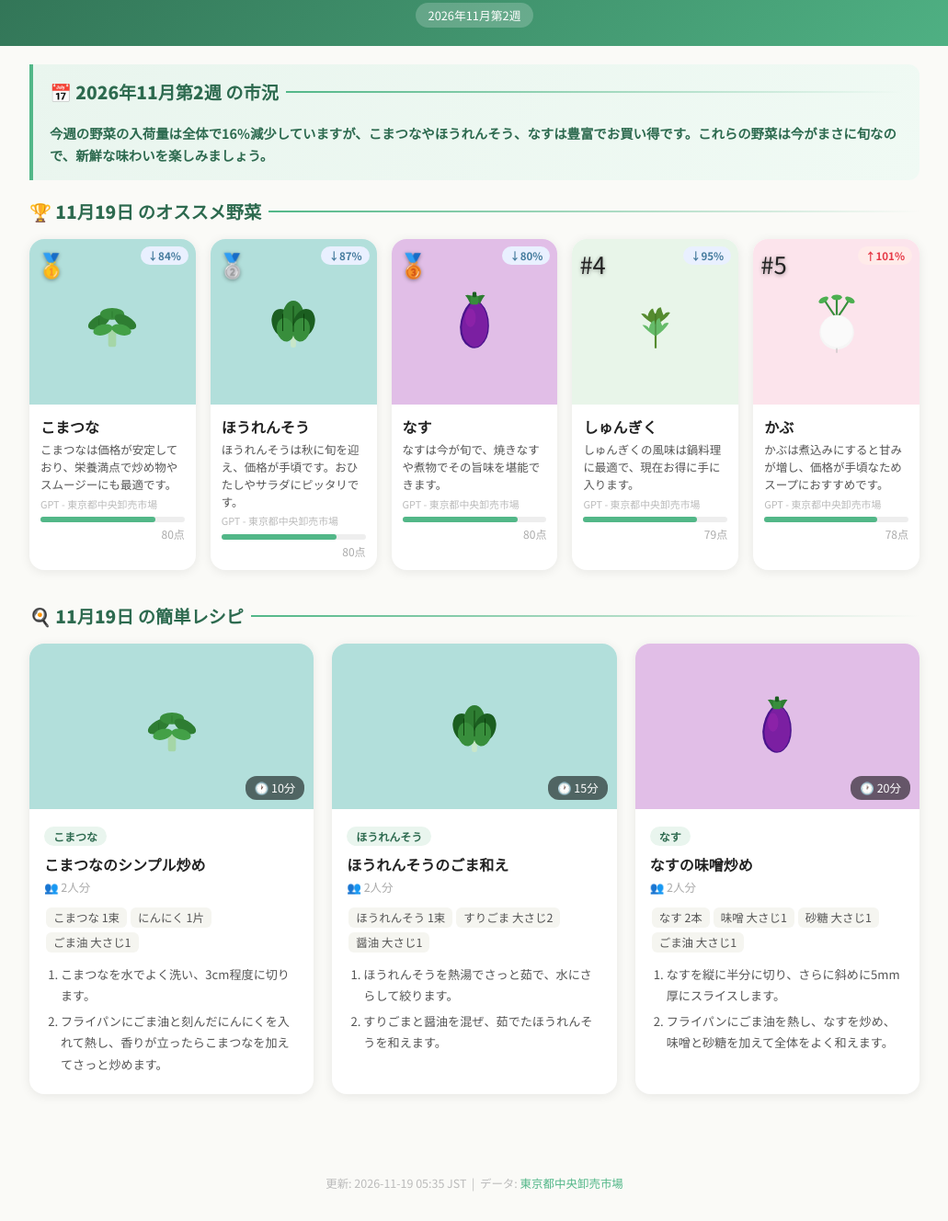
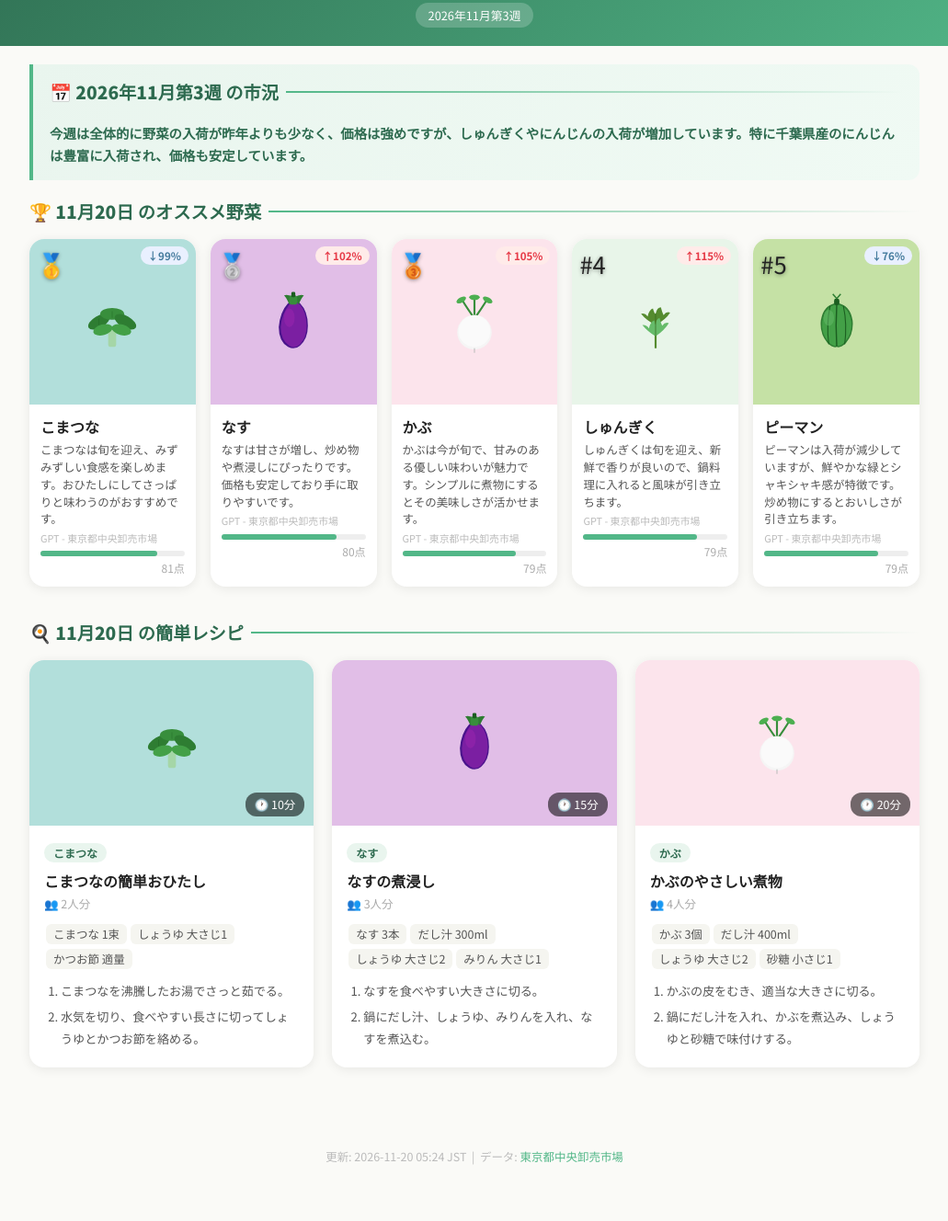
Before and after one commit to flashingwind/yasai-recipe, a plain HTML site: page docs/index.html in a window 1280 px wide. Shown: the part 95-1423 px from the top of the page at 92% size, without its empty margins (124-1155 px from the left). After the commit the page ends 1394 px from the top, so only its background shows below. Drawn offline with Linux system fonts and the light colour scheme.

Commit message:
chore: 市況データ更新 2026-11-20

```diff
--- a/docs/index.html
+++ b/docs/index.html
@@ -107,89 +107,89 @@
 <header>
   <div class="header-logo">🥬 やさいのき</div>
   <div class="header-sub">東京中央卸売市場の市況から、きょう買うべき野菜をお届け</div>
-  <div class="week-pill">2026年11月第2週</div>
+  <div class="week-pill">2026年11月第3週</div>
 </header>
 
 <div class="container">
 
   <div class="section">
-    <div class="comment-box"><p class="comment-week">📅 2026年11月第2週 の市況</p><p class="comment-ai">今週の野菜の入荷量は全体で16%減少していますが、こまつなやほうれんそう、なすは豊富でお買い得です。これらの野菜は今がまさに旬なので、新鮮な味わいを楽しみましょう。</p></div>
-    <div class="section-title">🏆 11月19日 のオススメ野菜</div>
+    <div class="comment-box"><p class="comment-week">📅 2026年11月第3週 の市況</p><p class="comment-ai">今週は全体的に野菜の入荷が昨年よりも少なく、価格は強めですが、しゅんぎくやにんじんの入荷が増加しています。特に千葉県産のにんじんは豊富に入荷され、価格も安定しています。</p></div>
+    <div class="section-title">🏆 11月20日 のオススメ野菜</div>
     <div class="rank-grid" style="grid-template-columns:repeat(5,1fr)">
     <div class="rank-card">
       <div class="rank-img-wrap" style="background:#b2dfdb">
         <img class="veggie-emoji" src="img/komatsuna.svg" alt="こまつな" onerror="this.src='img/fallback.png'">
         <span class="rank-medal">🥇</span>
-        <span class="badge badge-down">↓84%</span>
+        <span class="badge badge-down">↓99%</span>
       </div>
       <div class="rank-body">
         <div class="rank-name">こまつな</div>
 
-        <div class="card-comment">こまつなは価格が安定しており、栄養満点で炒め物やスムージーにも最適です。<span class="comment-src">GPT - 東京都中央卸売市場</span></div>
+        <div class="card-comment">こまつなは旬を迎え、みずみずしい食感を楽しめます。おひたしにしてさっぱりと味わうのがおすすめです。<span class="comment-src">GPT - 東京都中央卸売市場</span></div>
+        <div class="score-bar"><div class="score-fill" style="width:81%;background:#52b788"></div></div>
+        <div class="rank-score-label">81点</div>
+      </div>
+    </div>
+    <div class="rank-card">
+      <div class="rank-img-wrap" style="background:#e1bee7">
+        <img class="veggie-emoji" src="img/eggplant.svg" alt="なす" onerror="this.src='img/fallback.png'">
+        <span class="rank-medal">🥈</span>
+        <span class="badge badge-up">↑102%</span>
+      </div>
+      <div class="rank-body">
+        <div class="rank-name">なす</div>
+
+        <div class="card-comment">なすは甘さが増し、炒め物や煮浸しにぴったりです。価格も安定しており手に取りやすいです。<span class="comment-src">GPT - 東京都中央卸売市場</span></div>
         <div class="score-bar"><div class="score-fill" style="width:80%;background:#52b788"></div></div>
         <div class="rank-score-label">80点</div>
       </div>
     </div>
     <div class="rank-card">
-      <div class="rank-img-wrap" style="background:#b2dfdb">
-        <img class="veggie-emoji" src="img/spinach.svg" alt="ほうれんそう" onerror="this.src='img/fallback.png'">
-        <span class="rank-medal">🥈</span>
-        <span class="badge badge-down">↓87%</span>
+      <div class="rank-img-wrap" style="background:#fce4ec">
+        <img class="veggie-emoji" src="img/kabu.svg" alt="かぶ" onerror="this.src='img/fallback.png'">
+        <span class="rank-medal">🥉</span>
+        <span class="badge badge-up">↑105%</span>
       </div>
       <div class="rank-body">
-        <div class="rank-name">ほうれんそう</div>
+        <div class="rank-name">かぶ</div>
 
-        <div class="card-comment">ほうれんそうは秋に旬を迎え、価格が手頃です。おひたしやサラダにピッタリです。<span class="comment-src">GPT - 東京都中央卸売市場</span></div>
-        <div class="score-bar"><div class="score-fill" style="width:80%;background:#52b788"></div></div>
-        <div class="rank-score-label">80点</div>
-      </div>
-    </div>
-    <div class="rank-card">
-      <div class="rank-img-wrap" style="background:#e1bee7">
-        <img class="veggie-emoji" src="img/eggplant.svg" alt="なす" onerror="this.src='img/fallback.png'">
-        <span class="rank-medal">🥉</span>
-        <span class="badge badge-down">↓80%</span>
-      </div>
-      <div class="rank-body">
-        <div class="rank-name">なす</div>
-
-        <div class="card-comment">なすは今が旬で、焼きなすや煮物でその旨味を堪能できます。<span class="comment-src">GPT - 東京都中央卸売市場</span></div>
-        <div class="score-bar"><div class="score-fill" style="width:80%;background:#52b788"></div></div>
-        <div class="rank-score-label">80点</div>
+        <div class="card-comment">かぶは今が旬で、甘みのある優しい味わいが魅力です。シンプルに煮物にするとその美味しさが活かせます。<span class="comment-src">GPT - 東京都中央卸売市場</span></div>
+        <div class="score-bar"><div class="score-fill" style="width:79%;background:#52b788"></div></div>
+        <div class="rank-score-label">79点</div>
       </div>
     </div>
     <div class="rank-card">
       <div class="rank-img-wrap" style="background:#e8f5e9">
         <img class="veggie-emoji" src="img/shungiku.svg" alt="しゅんぎく" onerror="this.src='img/fallback.png'">
         <span class="rank-medal">#4</span>
-        <span class="badge badge-down">↓95%</span>
+        <span class="badge badge-up">↑115%</span>
       </div>
       <div class="rank-body">
         <div class="rank-name">しゅんぎく</div>
 
-        <div class="card-comment">しゅんぎくの風味は鍋料理に最適で、現在お得に手に入ります。<span class="comment-src">GPT - 東京都中央卸売市場</span></div>
+        <div class="card-comment">しゅんぎくは旬を迎え、新鮮で香りが良いので、鍋料理に入れると風味が引き立ちます。<span class="comment-src">GPT - 東京都中央卸売市場</span></div>
         <div class="score-bar"><div class="score-fill" style="width:79%;background:#52b788"></div></div>
         <div class="rank-score-label">79点</div>
       </div>
     </div>
     <div class="rank-card">
-      <div class="rank-img-wrap" style="background:#fce4ec">
-        <img class="veggie-emoji" src="img/kabu.svg" alt="かぶ" onerror="this.src='img/fallback.png'">
+      <div class="rank-img-wrap" style="background:#c5e1a5">
+        <img class="veggie-emoji" src="img/pepper.svg" alt="ピーマン" onerror="this.src='img/fallback.png'">
         <span class="rank-medal">#5</span>
-        <span class="badge badge-up">↑101%</span>
+        <span class="badge badge-down">↓76%</span>
       </div>
       <div class="rank-body">
-        <div class="rank-name">かぶ</div>
+        <div class="rank-name">ピーマン</div>
 
-        <div class="card-comment">かぶは煮込みにすると甘みが増し、価格が手頃なためスープにおすすめです。<span class="comment-src">GPT - 東京都中央卸売市場</span></div>
-        <div class="score-bar"><div class="score-fill" style="width:78%;background:#52b788"></div></div>
-        <div class="rank-score-label">78点</div>
+        <div class="card-comment">ピーマンは入荷が減少していますが、鮮やかな緑とシャキシャキ感が特徴です。炒め物にするとおいしさが引き立ちます。<span class="comment-src">GPT - 東京都中央卸売市場</span></div>
+        <div class="score-bar"><div class="score-fill" style="width:79%;background:#52b788"></div></div>
+        <div class="rank-score-label">79点</div>
       </div>
     </div></div>
   </div>
 
   <div class="section">
-    <div class="section-title">🍳 11月19日 の簡単レシピ</div>
+    <div class="section-title">🍳 11月20日 の簡単レシピ</div>
     <div class="recipe-grid">
     <div class="recipe-card">
       <div class="recipe-img-wrap" style="background:#b2dfdb">
@@ -198,36 +198,36 @@
       </div>
       <div class="recipe-body">
         <div class="recipe-tag">こまつな</div>
-        <h3 class="recipe-title">こまつなのシンプル炒め</h3>
+        <h3 class="recipe-title">こまつなの簡単おひたし</h3>
         <div class="recipe-serving">👥 2人分</div>
-        <div class="recipe-ings"><span class='ing'>こまつな 1束</span><span class='ing'>にんにく 1片</span><span class='ing'>ごま油 大さじ1</span></div>
-        <ol class="recipe-steps"><li>こまつなを水でよく洗い、3cm程度に切ります。</li><li>フライパンにごま油と刻んだにんにくを入れて熱し、香りが立ったらこまつなを加えてさっと炒めます。</li></ol>
-      </div>
-    </div>
-    <div class="recipe-card">
-      <div class="recipe-img-wrap" style="background:#b2dfdb">
-        <img class="veggie-emoji" src="img/spinach.svg" alt="ほうれんそう">
-        <div class="recipe-time-badge">🕐 15分</div>
-      </div>
-      <div class="recipe-body">
-        <div class="recipe-tag">ほうれんそう</div>
-        <h3 class="recipe-title">ほうれんそうのごま和え</h3>
-        <div class="recipe-serving">👥 2人分</div>
-        <div class="recipe-ings"><span class='ing'>ほうれんそう 1束</span><span class='ing'>すりごま 大さじ2</span><span class='ing'>醤油 大さじ1</span></div>
-        <ol class="recipe-steps"><li>ほうれんそうを熱湯でさっと茹で、水にさらして絞ります。</li><li>すりごまと醤油を混ぜ、茹でたほうれんそうを和えます。</li></ol>
+        <div class="recipe-ings"><span class='ing'>こまつな 1束</span><span class='ing'>しょうゆ 大さじ1</span><span class='ing'>かつお節 適量</span></div>
+        <ol class="recipe-steps"><li>こまつなを沸騰したお湯でさっと茹でる。</li><li>水気を切り、食べやすい長さに切ってしょうゆとかつお節を絡める。</li></ol>
       </div>
     </div>
     <div class="recipe-card">
       <div class="recipe-img-wrap" style="background:#e1bee7">
         <img class="veggie-emoji" src="img/eggplant.svg" alt="なす">
+        <div class="recipe-time-badge">🕐 15分</div>
+      </div>
+      <div class="recipe-body">
+        <div class="recipe-tag">なす</div>
+        <h3 class="recipe-title">なすの煮浸し</h3>
+        <div class="recipe-serving">👥 3人分</div>
+        <div class="recipe-ings"><span class='ing'>なす 3本</span><span class='ing'>だし汁 300ml</span><span class='ing'>しょうゆ 大さじ2</span><span class='ing'>みりん 大さじ1</span></div>
+        <ol class="recipe-steps"><li>なすを食べやすい大きさに切る。</li><li>鍋にだし汁、しょうゆ、みりんを入れ、なすを煮込む。</li></ol>
+      </div>
+    </div>
+    <div class="recipe-card">
+      <div class="recipe-img-wrap" style="background:#fce4ec">
+        <img class="veggie-emoji" src="img/kabu.svg" alt="かぶ">
         <div class="recipe-time-badge">🕐 20分</div>
       </div>
       <div class="recipe-body">
-        <div class="recipe-tag">なす</div>
-        <h3 class="recipe-title">なすの味噌炒め</h3>
-        <div class="recipe-serving">👥 2人分</div>
-        <div class="recipe-ings"><span class='ing'>なす 2本</span><span class='ing'>味噌 大さじ1</span><span class='ing'>砂糖 大さじ1</span><span class='ing'>ごま油 大さじ1</span></div>
-        <ol class="recipe-steps"><li>なすを縦に半分に切り、さらに斜めに5mm厚にスライスします。</li><li>フライパンにごま油を熱し、なすを炒め、味噌と砂糖を加えて全体をよく和えます。</li></ol>
+        <div class="recipe-tag">かぶ</div>
+        <h3 class="recipe-title">かぶのやさしい煮物</h3>
+        <div class="recipe-serving">👥 4人分</div>
+        <div class="recipe-ings"><span class='ing'>かぶ 3個</span><span class='ing'>だし汁 400ml</span><span class='ing'>しょうゆ 大さじ2</span><span class='ing'>砂糖 小さじ1</span></div>
+        <ol class="recipe-steps"><li>かぶの皮をむき、適当な大きさに切る。</li><li>鍋にだし汁を入れ、かぶを煮込み、しょうゆと砂糖で味付けする。</li></ol>
       </div>
     </div></div>
   </div>
@@ -235,7 +235,7 @@
 
 </div>
 <footer>
-  更新: 2026-11-19 05:35 JST &nbsp;|&nbsp;
+  更新: 2026-11-20 05:24 JST &nbsp;|&nbsp;
   データ: <a href="https://www.shijou.metro.tokyo.lg.jp/" target="_blank">東京都中央卸売市場</a>
 </footer>
 </body>
```
Also changed, not shown: daily_result_20261120.json (added, +95 -0 lines), market_data.csv.
